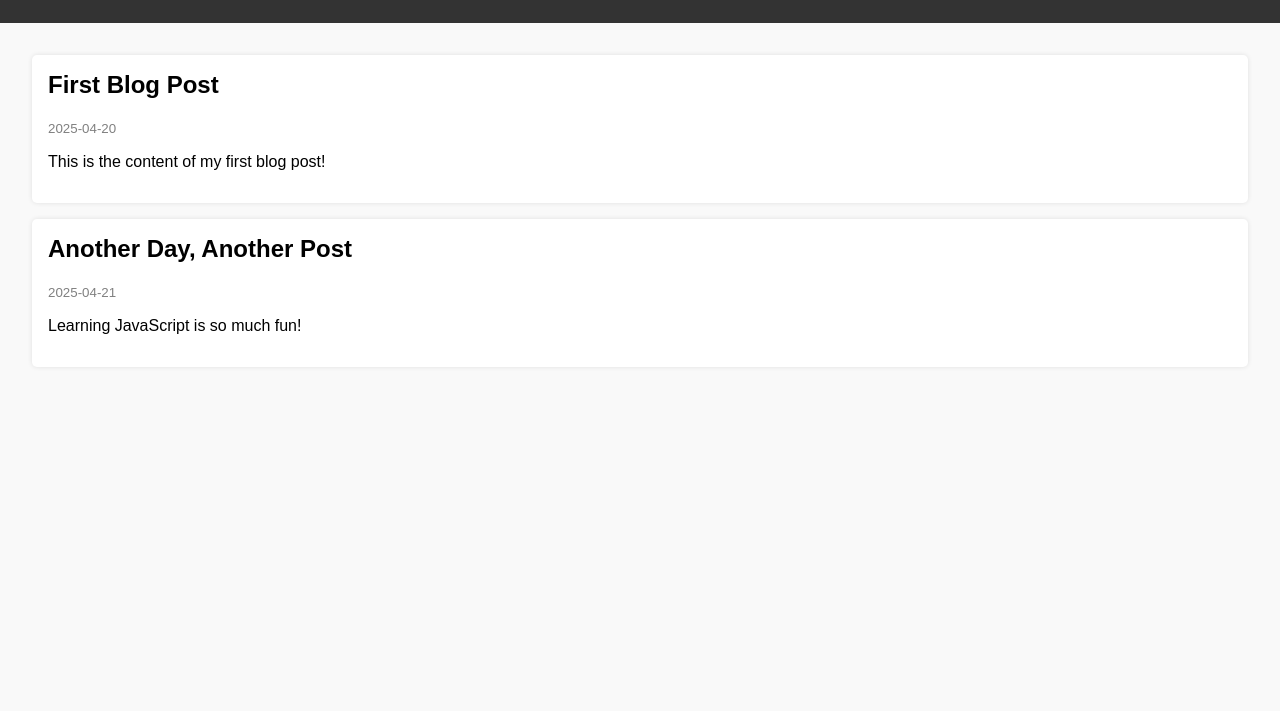
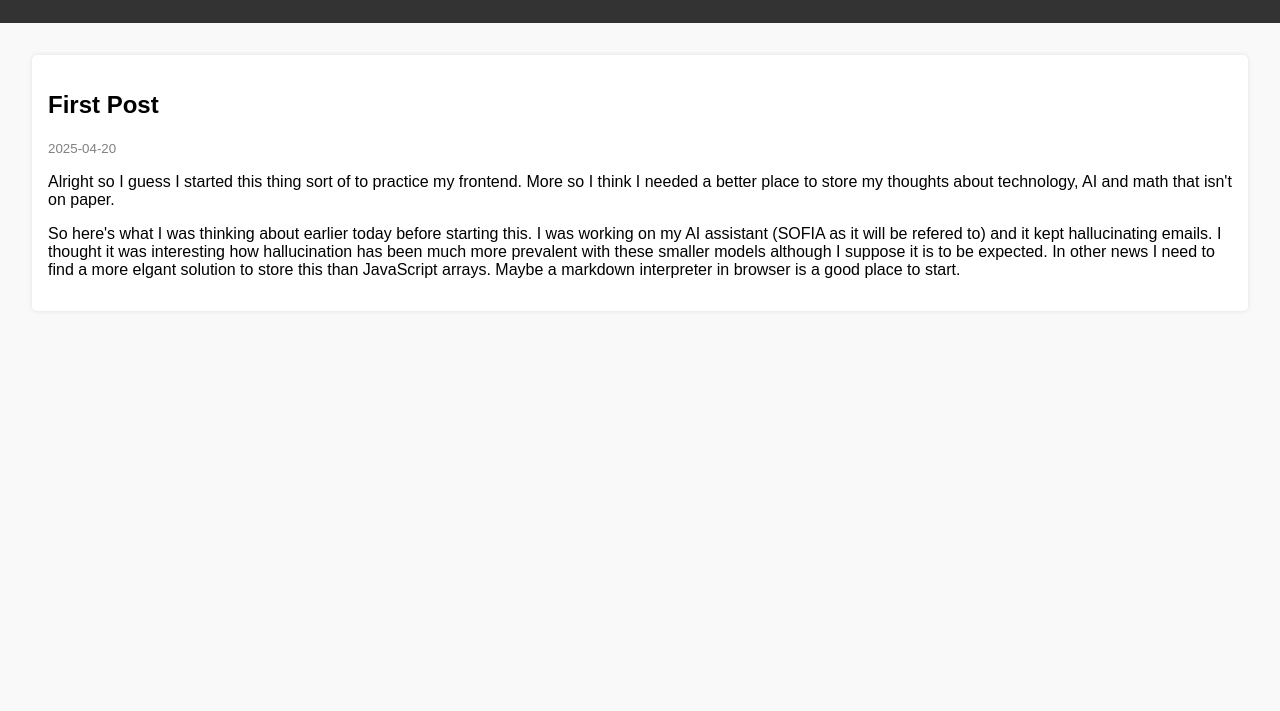
Before and after one commit to akim42003/braindump, a plain HTML site: page index.html in a window 1280 px wide. Shown: the part 89-800 px from the top of the page. Drawn offline with Linux system fonts and the light colour scheme.

Commit message:
switched back to html

```diff
--- a/app.js
+++ b/app.js
@@ -1,20 +1,25 @@
 const posts = [
   {
-    title: "First Blog Post",
+    title: "First Post",
     date: "2025-04-20",
-    content: "This is the content of my first blog post!",
-  },
-  {
-    title: "Another Day, Another Post",
-    date: "2025-04-21",
-    content: "Learning JavaScript is so much fun!",
+    content: `
+    <p>
+      Alright so I guess I started this thing sort of to practice my frontend.
+      More so I think I needed a better place to store my thoughts about technology, AI and math that
+      isn't on paper.
+    </p>
+    <p>
+      So here's what I was thinking about earlier today before starting this. I was working on my
+      AI assistant (SOFIA as it will be refered to) and it kept hallucinating emails. I thought it was
+      interesting how hallucination has been much more prevalent with these smaller models although I suppose
+      it is to be expected. In other news I need to find a more elgant solution to store this than
+      JavaScript arrays. Maybe a markdown interpreter in browser is a good place to start.
+      </p> `,
   },
 ];
 
-// Get the container where we want to insert posts
 const postsContainer = document.getElementById("posts-container");
 
-// Loop through posts and render them
 posts.forEach((post) => {
   const postElement = document.createElement("div");
   postElement.classList.add("post");
@@ -22,7 +27,7 @@ posts.forEach((post) => {
   postElement.innerHTML = `
     <h2>${post.title}</h2>
     <small>${post.date}</small>
-    <p>${post.content}</p>
+    <div>${post.content}</div>
   `;
 
   postsContainer.appendChild(postElement);
--- a/index.html
+++ b/index.html
@@ -7,12 +7,10 @@
     </head>
     <body>
         <header>
-            <h1>Welcome to My Blog</h1>
+            <h1>Brain Dump</h1>
         </header>
 
-        <main id="posts-container">
-            <!-- Blog posts will appear here -->
-        </main>
+        <main id="posts-container"></main>
 
         <script src="app.js"></script>
     </body>
--- a/style.css
+++ b/style.css
@@ -24,10 +24,15 @@ header {
     box-shadow: 0 0 5px rgba(0, 0, 0, 0.1);
 }
 
-.post h2 {
+.post title {
     margin-top: 0;
 }
 
 .post small {
     color: gray;
 }
+
+.post p {
+    font-family: Arial, Helvetica, sans-serif;
+    color: black;
+}
```
Also changed, not shown: README.md.
